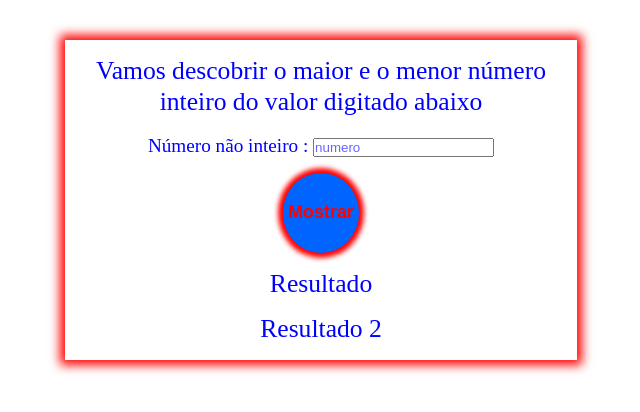
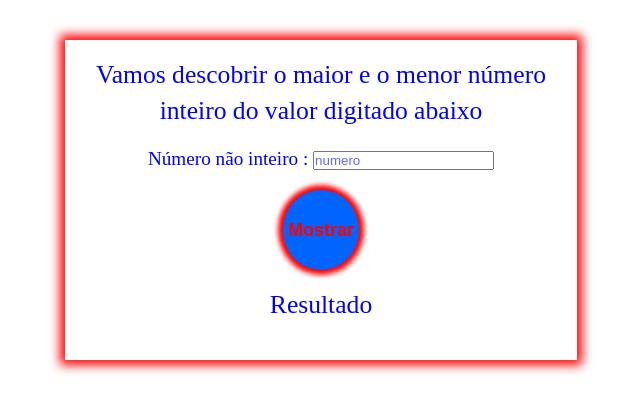
Before and after one commit to LucasCscBks/Modulo6_Tarefa_Js, a plain HTML site: page Modulo_6_Tarefa_4_Js/questaoC/index.html in a window 1280 px wide. Shown: the whole page, without its empty margins (319-959 px from the left). Drawn offline with Linux system fonts and the light colour scheme.

Commit message:
update html questao 3 e 4

```diff
--- a/Modulo_6_Tarefa_4_Js/questaoC/index.html
+++ b/Modulo_6_Tarefa_4_Js/questaoC/index.html
@@ -17,7 +17,7 @@
         </div>
         <button id="button">Mostrar</button>
         <p id="result">Resultado</p>
-        <p id="result2">Resultado 2</p>
+        <p id="result2"></p>
     </section>
     <script src="assets/index.js"></script>
 </body>
```
Also changed, not shown: Modulo_6_Tarefa_4_Js/questaoD/index.html (+1 -1 lines).
